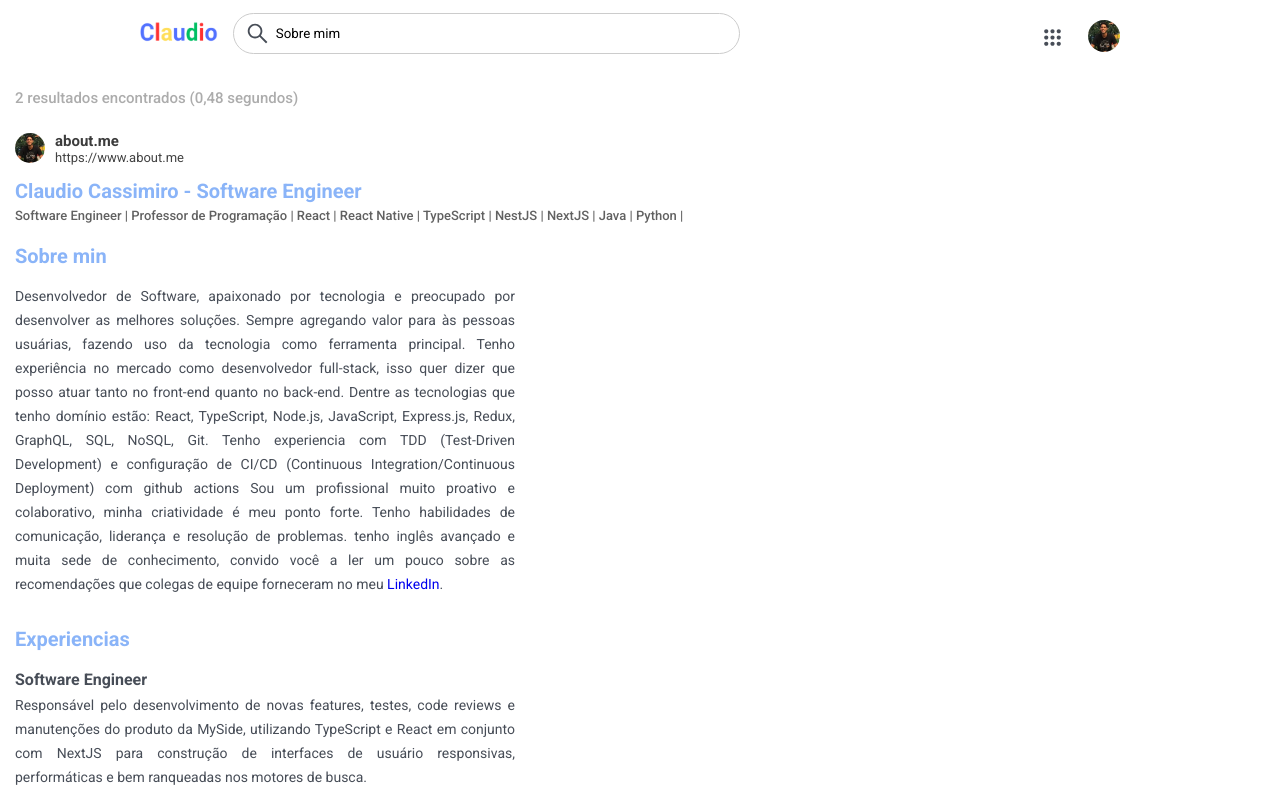
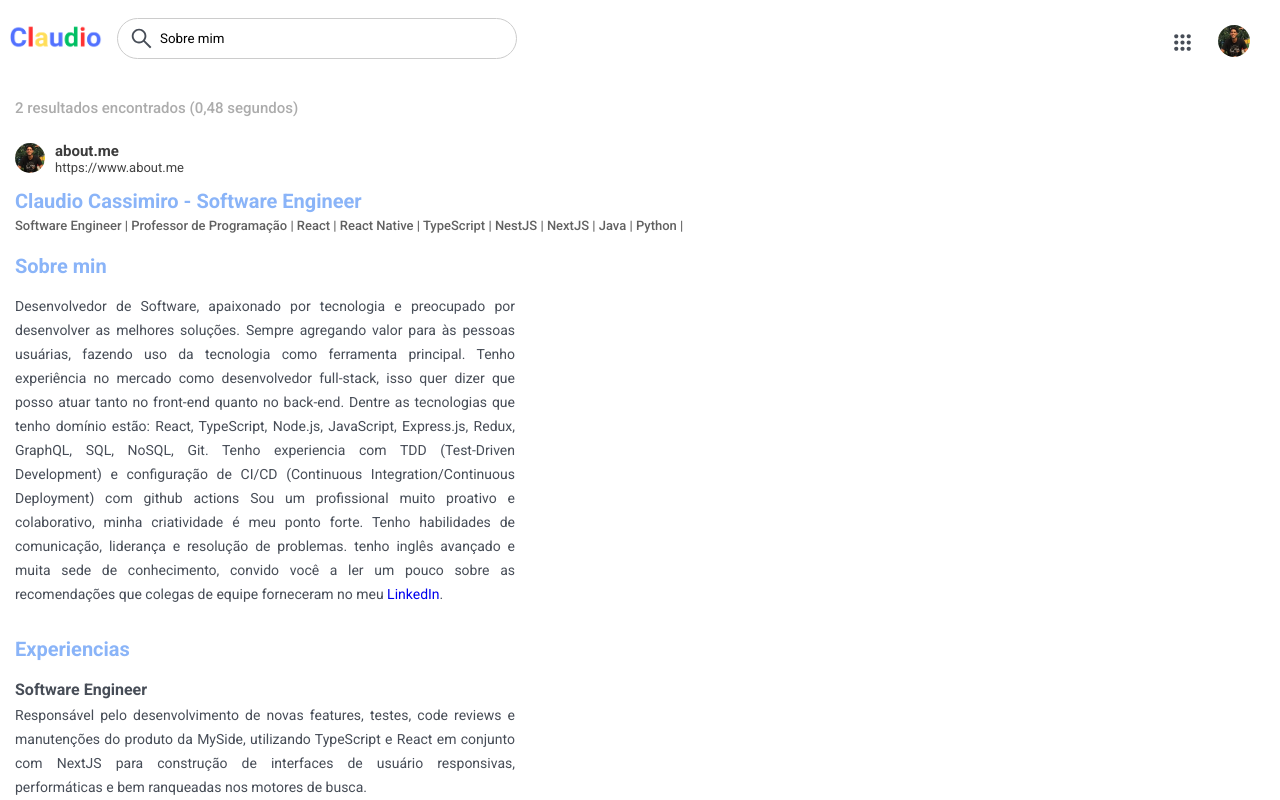
Before and after one commit to claudiocassimiro/my-portfolio, a Next.js app: page /about in a window 1280 px wide. Shown: the top 800 px of the page. Built offline with nearby package versions, Linux system fonts and the light colour scheme.

Commit message:
feat: add some styles to better the layout

```diff
--- a/components/PageHeader/styles.module.css
+++ b/components/PageHeader/styles.module.css
@@ -1,15 +1,19 @@
 .header {
+  width: 100%;
+  max-width: 144rem;
   display: flex;
   justify-content: space-around;
   align-items: center;
+  position: relative;
+  padding: 0.5rem 1rem;
+  margin: 0 auto;
 }
 
 .containerImageAndInput {
   display: flex;
   justify-content: flex-start;
   align-items: center;
-  width: 70%;
-  max-width: 60rem;
+  width: 100%;
 }
 
 .imageContainer {
@@ -20,4 +24,5 @@
 .containerSearchInput {
   padding-top: 1.3rem;
   width: 100%;
+  max-width: 40rem;
 }
```
